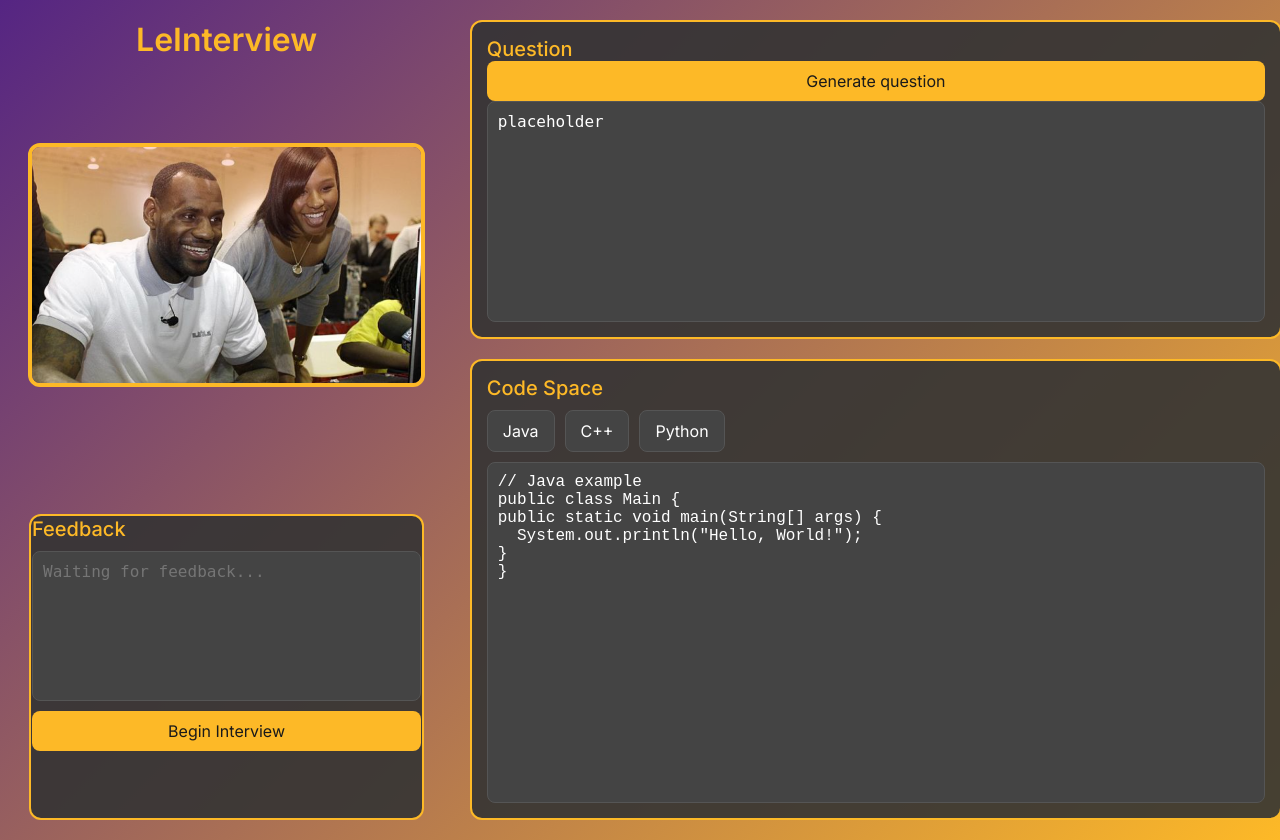
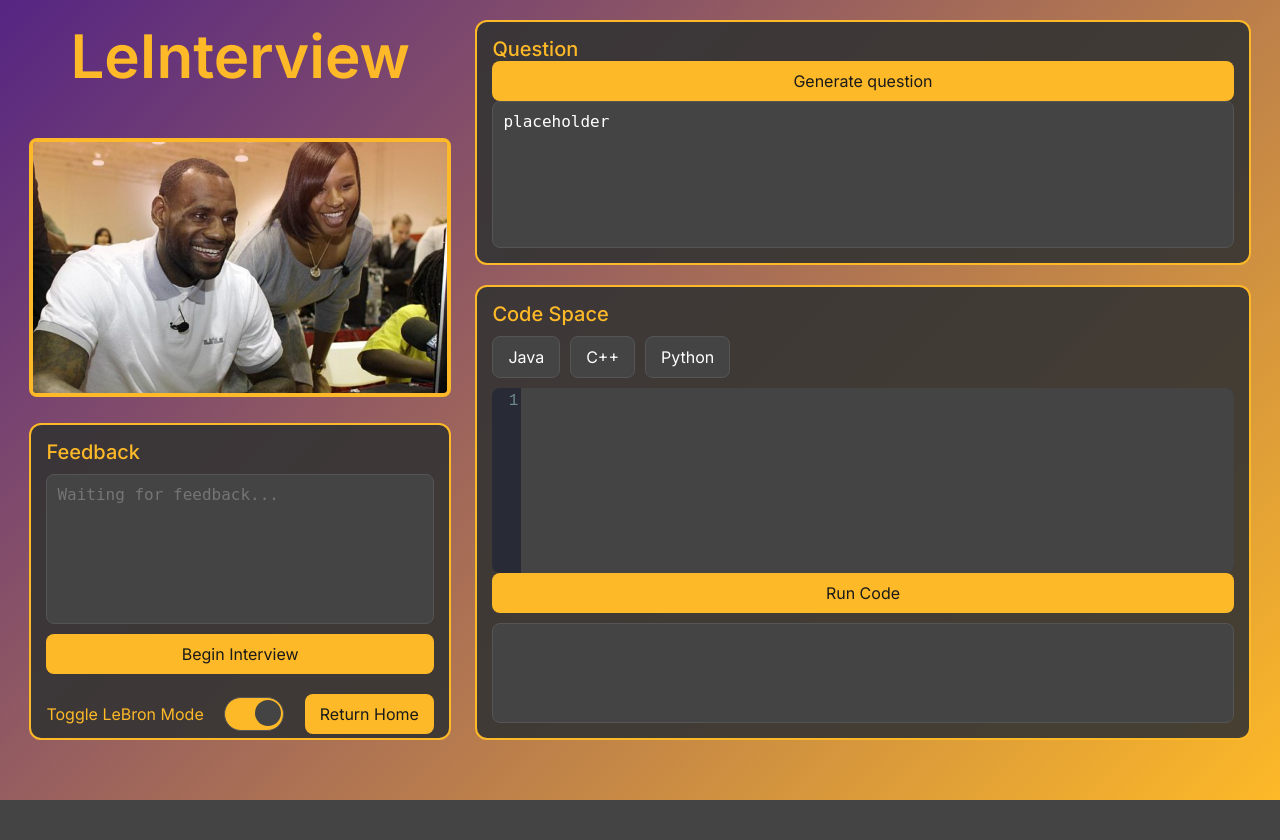
Before and after one commit to rob-9/LeInterview, a Flask app: page / in a window 1280 px wide. After the commit the page ends 800 px from the top, so only its background shows below. Run offline with Flask 3, Linux system fonts and the light colour scheme; some libraries are stand-ins or nearby versions.

Commit message:
updated main html if

```diff
--- a/interview_if/templates/interview.html
+++ b/interview_if/templates/interview.html
@@ -5,9 +5,12 @@
   <meta name="viewport" content="width=device-width, initial-scale=1.0">
   <title>Interview Page</title>
   <link rel="stylesheet" href="/scripts/prism.css">
-  <link rel="stylesheet" href="interview-style.css">
   <link href="https://fonts.googleapis.com/css2?family=Inter:wght@400;500;600&display=swap" rel="stylesheet">
+  <!-- Add CodeMirror CSS -->
+  <link rel="stylesheet" href="https://cdnjs.cloudflare.com/ajax/libs/codemirror/5.63.0/codemirror.min.css">
+  <link rel="stylesheet" href="https://cdnjs.cloudflare.com/ajax/libs/codemirror/5.63.0/theme/dracula.min.css">
   <style>
+    /* Your existing CSS styles */
     @import url('https://fonts.googleapis.com/css2?family=Inter:wght@400;500;600&display=swap');
 
     /* General Styles */
@@ -16,78 +19,74 @@ body {
       padding: 0;
       display: flex;
       justify-content: center;
-  align-items: flex-start; /* Align container to the top */
-  min-height: 100vh; /* Ensure body takes full height */
-  font-family: 'Inter', sans-serif; /* Modern font */
-  color: #fff; /* White text for readability */
-  background: linear-gradient(135deg, #552583, #FDB927); /* Lakers gold and purple gradient */
+      align-items: flex-start;
+      min-height: 100vh;
+      font-family: 'Inter', sans-serif;
+      color: #fff;
+      background: linear-gradient(135deg, #552583, #FDB927);
+      overflow: hidden; /* Prevent scrolling */
     }
 
     .container {
       display: flex;
       justify-content: space-between;
       align-items: flex-start;
-  width: 95%; /* Reduced width to leave a gap */
-  height: 100vh; /* Full viewport height */
+      width: 95%;
+      height: 95vh; /* Slightly less than 100vh to avoid overflow */
       padding: 20px;
-  margin: 0 auto; /*   Center the container horizontally */
+      margin: 0 auto;
+      box-sizing: border-box; /* Include padding in height calculation */
     }
 
     /* Left Section: LeBron Image and Feedback Box */
-/* Left Section: Title and LeBron Image */
     .left-section {
-  width: 32%; /* Adjusted width */
-  margin-right: 20px; /* Added margin to create space */
+      width: 32%;
+      margin-right: 20px;
       display: flex;
       flex-direction: column;
-  height: 100%; /* Take full height of the container */
-  justify-content: flex-start; /* Align content to the top */
-  align-items: center; /* Center items horizontally */
+      height: 100%;
+      justify-content: space-between; /* Distribute space evenly */
+      align-items: center;
     }
 
-/* Title "LeInterview" */
     .left-section h1 {
       margin: 0;
-  font-size: 32px; /* Large font size for the title */
-  color: #FDB927; /* Lakers gold text */
-  font-family: 'Inter', sans-serif; /* Modern font */
-  font-weight: 600; /* Bold font weight */
-  text-align: center; /* Center the text */
-  margin-bottom: 20px; /* Space below the title */
+      font-size: 60px;
+      color: #FDB927;
+      font-family: 'Inter', sans-serif;
+      font-weight: 600;
+      text-align: center;
+      margin-bottom: 20px;
     }
 
-/* LeBron Image */
     #lebron-picture {
-  width: 100%;
-  max-width: 400px;
-  border-radius: 12px;
-  border: 4px solid #FDB927; /* Lakers gold border */
+      width: 110%;
+      max-width: 1000px;
+      border-radius: 8px;
+      border: 4px solid #FDB927;
       transition: transform 0.3s ease, box-shadow 0.3s ease;
-  margin-top: auto; /* Push image to the middle */
-  margin-bottom: auto; /* Push image to the middle */
     }
 
     #lebron-picture:hover {
-  transform: scale(1.05); /* Slight zoom on hover */
-  box-shadow: 0 8px 16px rgba(253, 185, 39, 0.5); /* Gold shadow on hover */
+      transform: scale(1.05);
+      box-shadow: 0 8px 16px rgba(253, 185, 39, 0.5);
     }
 
-/* Feedback Box */
     .feedback-box {
-  width: 100%;
-  height: 300px;
-  background-color: rgba(51, 51, 51, 0.9); /* Semi-transparent dark gray background */
-  border: 2px solid #FDB927; /* Lakers gold border */
+      width: 112%;
+      height: 44%; /* Adjust height to fit within the left section */
+      background-color: rgba(51, 51, 51, 0.9);
+      border: 2px solid #FDB927;
       border-radius: 12px;
-  padding: 1px;
+      padding: 15px;
       display: flex;
       flex-direction: column;
       transition: box-shadow 0.3s ease;
-  margin-top: auto; /* Push feedback box to the bottom */
+      box-sizing: border-box; /* Include padding in height calculation */
     }
 
     .feedback-box:hover {
-  box-shadow: 0 8px 16px rgba(253, 185, 39, 0.5); /* Gold shadow on hover */
+      box-shadow: 0 8px 16px rgba(253, 185, 39, 0.5);
     }
 
     .text-section {
@@ -99,110 +98,183 @@ body {
 
     .text-section h3 {
       margin: 0;
-  font-size: 20px; /* Increased font size */
-  color: #FDB927; /* Lakers gold text for headings */
-  font-family: 'Inter', sans-serif; /* Modern font */
-  font-weight: 500; /* Slightly bolder */
+      font-size: 20px;
+      color: #FDB927;
+      font-family: 'Inter', sans-serif;
+      font-weight: 500;
     }
 
     #feedback-text {
       width: 100%;
       height: 150px;
       padding: 10px;
-  font-size: 16px; /* Increased font size */
-  border: 1px solid #555; /* Darker border */
+      font-size: 16px;
+      border: 1px solid #555;
       border-radius: 8px;
       resize: none;
       box-sizing: border-box;
-  background-color: #444; /* Dark background for textarea */
-  color: #fff; /* White text */
+      background-color: #444;
+      color: #fff;
     }
 
     .feedback-button {
       padding: 10px 15px;
-  background-color: #FDB927; /* Lakers gold button */
-  color: #1a1a1a; /* Dark text */
+      background-color: #FDB927;
+      color: #1a1a1a;
       border: none;
       border-radius: 8px;
-  font-size: 16px; /* Increased font size */
+      font-size: 16px;
       cursor: pointer;
       transition: background-color 0.3s ease, transform 0.3s ease;
-  font-family: 'Inter', sans-serif; /* Modern font */
+      font-family: 'Inter', sans-serif;
     }
 
     .feedback-button:hover {
-  background-color: #e6b800; /* Darker gold on hover */
-  transform: translateY(-2px); /* Slight lift on hover */
+      background-color: #e6b800;
+      transform: translateY(-2px);
     }
 
-/* Right Section: Split into Question and Code Editor */
+    /* Add this to your existing CSS */
+    .button-group {
+      display: flex;
+      gap: 10px;
+      margin-top: 10px;
+      align-items: center;
+    }
+
+    .toggle-label {
+      font-size: 16px;
+      color: #FDB927;
+      margin-right: 10px;
+    }
+
+    .toggle-switch {
+      position: relative;
+      display: inline-block;
+      width: 60px;
+      height: 34px;
+    }
+
+    .toggle-switch input {
+      opacity: 0;
+      width: 0;
+      height: 0;
+    }
+
+    .slider {
+      position: absolute;
+      cursor: pointer;
+      top: 0;
+      left: 0;
+      right: 0;
+      bottom: 0;
+      background-color: #444;
+      border: 1px solid #555;
+      transition: 0.4s;
+      border-radius: 34px;
+    }
+
+    .slider:before {
+      position: absolute;
+      content: "";
+      height: 26px;
+      width: 26px;
+      left: 4px;
+      bottom: 4px;
+      background-color: #FDB927;
+      transition: 0.4s;
+      border-radius: 50%;
+    }
+
+    input:checked + .slider {
+      background-color: #FDB927;
+    }
+
+    input:checked + .slider:before {
+      background-color: #444;
+      transform: translateX(26px);
+    }
+
+    .return-home-button {
+      background-color: #FDB927;
+      color: #1a1a1a;
+      margin-left: auto; /* Push the button to the right */
+    }
+
+    .return-home-button:hover {
+      background-color: #e6b800;
+    }
+
+    /* Right Section: Question Box and Code Editor */
     .right-section {
-  width: 64%; /* Adjusted width */
+      width: 64%;
       height: 100%;
       display: flex;
       flex-direction: column;
-  gap: 20px; /* Space between question box and code editor */
+      gap: 20px;
     }
 
     .question-box {
-  width: 100%;
-  height: 40%; /* Adjust height as needed */
-  background-color: rgba(51, 51, 51, 0.9); /* Semi-transparent dark gray background */
-  border: 2px solid #FDB927; /* Lakers gold border */
+      width: 103%;
+      height: 40%; /* Adjust height to fit within the right section */
+      background-color: rgba(51, 51, 51, 0.9);
+      border: 2px solid #FDB927;
       border-radius: 12px;
       padding: 15px;
       display: flex;
       flex-direction: column;
       transition: box-shadow 0.3s ease;
+      box-sizing: border-box; /* Include padding in height calculation */
     }
 
     .question-box:hover {
-  box-shadow: 0 8px 16px rgba(253, 185, 39, 0.5); /* Gold shadow on hover */
+      box-shadow: 0 8px 16px rgba(253, 185, 39, 0.5);
     }
 
     .question-box h3 {
       margin: 0;
-  font-size: 20px; /* Increased font size */
-  color: #FDB927; /* Lakers gold text for headings */
-  font-family: 'Inter', sans-serif; /* Modern font */
-  font-weight: 500; /* Slightly bolder */
+      font-size: 20px;
+      color: #FDB927;
+      font-family: 'Inter', sans-serif;
+      font-weight: 500;
     }
 
     #question-text {
       width: 100%;
       height: 100%;
       padding: 10px;
-  font-size: 16px; /* Increased font size */
-  border: 1px solid #555; /* Darker border */
+      font-size: 16px;
+      border: 1px solid #555;
       border-radius: 8px;
       resize: none;
       box-sizing: border-box;
-  background-color: #444; /* Dark background for textarea */
-  color: #fff; /* White text */
+      background-color: #444;
+      color: #fff;
     }
 
     .code-block {
-  width: 100%;
-  height: 60%; /* Adjust height as needed */
-  background-color: rgba(51, 51, 51, 0.9); /* Semi-transparent dark gray background */
-  border: 2px solid #FDB927; /* Lakers gold border */
+      width: 103%;
+      height: 75%; /* Adjust height to fit within the right section */
+      background-color: rgba(51, 51, 51, 0.9);
+      border: 2px solid #FDB927;
       border-radius: 12px;
       padding: 15px;
       display: flex;
       flex-direction: column;
       transition: box-shadow 0.3s ease;
+      box-sizing: border-box; /* Include padding in height calculation */
     }
 
     .code-block:hover {
-  box-shadow: 0 8px 16px rgba(253, 185, 39, 0.5); /* Gold shadow on hover */
+      box-shadow: 0 8px 16px rgba(253, 185, 39, 0.5);
     }
 
     .code-block h3 {
       margin: 0;
-  font-size: 20px; /* Increased font size */
-  color: #FDB927; /* Lakers gold text for headings */
-  font-family: 'Inter', sans-serif; /* Modern font */
-  font-weight: 500; /* Slightly bolder */
+      font-size: 20px;
+      color: #FDB927;
+      font-family: 'Inter', sans-serif;
+      font-weight: 500;
     }
 
     .language-selector {
@@ -213,19 +285,19 @@ body {
 
     .language-selector button {
       padding: 10px 15px;
-  background-color: #444; /* Dark gray buttons */
-  border: 1px solid #555; /* Darker border */
+      background-color: #444;
+      border: 1px solid #555;
       border-radius: 8px;
-  font-size: 16px; /* Increased font size */
-  color: #fff; /* White text */
+      font-size: 16px;
+      color: #fff;
       cursor: pointer;
       transition: background-color 0.3s ease, transform 0.3s ease;
-  font-family: 'Inter', sans-serif; /* Modern font */
+      font-family: 'Inter', sans-serif;
     }
 
     .language-selector button:hover {
-  background-color: #555; /* Lighter gray on hover */
-  transform: translateY(-2px); /* Slight lift on hover */
+      background-color: #555;
+      transform: translateY(-2px);
     }
 
     .code-container {
@@ -235,47 +307,66 @@ body {
       align-items: center;
     }
 
-#codeBlock {
+    #output {
+      width: 100%;
+      height: 100px;
+      padding: 10px;
+      font-family: "Courier New", monospace;
+      font-size: 16px;
+      border: 1px solid #555;
+      border-radius: 8px;
+      background-color: #444;
+      color: #fff;
+      overflow-y: auto;
+      box-sizing: border-box;
+      margin-top: 10px;
+    }
+
+    /* CodeMirror Styling */
+    .CodeMirror {
       width: 100%;
       height: 100%;
-  padding: 10px;
+      border-radius: 8px;
       font-family: "Courier New", monospace;
-  font-size: 16px; /* Increased font size */
-  border: 1px solid #555; /* Darker border */
-  border-radius: 8px;
-  background-color: #444; /* Dark background for textarea */
-  color: #fff; /* White text */
-  resize: none;
-  box-sizing: border-box;
+      font-size: 16px;
+      background-color: #444;
+      color: #fff;
+      box-sizing: border-box; /* Include padding in height calculation */
+    }
+
+    .CodeMirror-gutters {
+      background-color: #444;
+      border-right: 1px solid #555;
+    }
+
+    .CodeMirror-linenumber {
+      color: #888;
+    }
+
+    .CodeMirror-scroll {
+      background-color: #444;
     }
   </style>
 </head>
 <body>
-  <script src="script.js"></script>
-  <script>
-  // Get all language buttons
-  const languageButtons = document.querySelectorAll('.language-selector button');
-
-  // Add click event listeners to each button
-  languageButtons.forEach(button => {
-    button.addEventListener('click', () => {
-      // Remove the 'selected' class from all buttons
-      languageButtons.forEach(btn => btn.classList.remove('selected'));
-      // Add the 'selected' class to the clicked button
-      button.classList.add('selected');
-    });
-  });
-</script>
   <div class="container">
     <!-- Left Section: LeBron Image and Feedback Box -->
     <div class="left-section">
-      <h1>LeInterview</h1> <!-- Title added here -->
+      <h1>LeInterview</h1>
       <img id="lebron-picture" src="Welcome.png" alt="LeBron James">
       <div class="feedback-box">
         <div class="text-section">
-          <h3 >Feedback</h3>
+          <h3>Feedback</h3>
           <textarea id="feedback-text" placeholder="Waiting for feedback..."></textarea>
-          <button class="feedback-button" onclick="startFeedbackUpdates()">Begin Interview</button>
+          <button class="feedback-button">Begin Interview</button>
+          <div class="button-group">
+            <span class="toggle-label">Toggle LeBron Mode</span>
+            <label class="toggle-switch">
+              <input type="checkbox" id="lebron-toggle" checked>
+              <span class="slider"></span>
+            </label>
+            <button class="feedback-button return-home-button">Return Home</button>
+          </div>
         </div>
       </div>
     </div>
@@ -284,103 +375,102 @@ body {
       <!-- Question Box -->
       <div class="question-box">
         <h3>Question</h3>
-        <button class="feedback-button" onclick="fetch_random_quest()">Generate question</button>
-        <textarea placeholder="Enter the question or description here." id="question-text" >placeholder</textarea>
+        <button class="feedback-button question-button">Generate question</button>
+        <textarea placeholder="Enter the question or description here." id="question-text">placeholder</textarea>
       </div>
-
       <!-- Code Editor -->
       <div class="code-block">
         <h3>Code Space</h3>
         <div class="language-selector">
-          <button onclick="changeLanguage('java')">Java</button>
-          <button onclick="changeLanguage('cpp')">C++</button>
-          <button onclick="changeLanguage('python')">Python</button>
+          <button class="java-button">Java</button>
+          <button class="c++button">C++</button>
+          <button class="python-button">Python</button>
         </div>
         <div class="code-container">
-          <textarea id="codeBlock"></textarea>
+          <!-- CodeMirror Editor -->
+          <textarea id="codeEditor"></textarea>
         </div>
+        <button id="run-code" class="feedback-button">Run Code</button>
+        <div id="output"></div>
       </div>
     </div>
   </div>
 
-  <script src="/scripts/prism.js"></script>
-  <script src="/scripts/script.justify-content"></script>
+  <!-- Add CodeMirror and its dependencies -->
+  <script src="https://cdnjs.cloudflare.com/ajax/libs/codemirror/5.63.0/codemirror.min.js"></script>
+  <script src="https://cdnjs.cloudflare.com/ajax/libs/codemirror/5.63.0/mode/python/python.min.js"></script>
+  <script src="https://cdnjs.cloudflare.com/ajax/libs/codemirror/5.63.0/mode/clike/clike.min.js"></script>
+  <script>
+    // Initialize CodeMirror
+    const codeEditor = CodeMirror.fromTextArea(document.getElementById('codeEditor'), {
+      lineNumbers: true,
+      theme: 'dracula',
+      mode: 'python', // Default mode
+      value: "// Write your code here\n",
+    });
 
-  <script>
-    let text;
+    // Language selector functionality
+    const languageButtons = document.querySelectorAll('.language-selector button');
+    languageButtons.forEach(button => {
+      button.addEventListener('click', () => {
+        languageButtons.forEach(btn => btn.classList.remove('selected'));
+        button.classList.add('selected');
+        // Change CodeMirror mode based on selected language
+        if (button.classList.contains('java-button')) {
+          codeEditor.setOption('mode', 'text/x-java');
+        } else if (button.classList.contains('c++button')) {
+          codeEditor.setOption('mode', 'text/x-c++src');
+        } else if (button.classList.contains('python-button')) {
+          codeEditor.setOption('mode', 'python');
+        }
+      });
+    });
 
-  let updateInterval;
-  async function fetchFeedback() {
-    try {
-      //____________________ ERROR BELOW___________________________
-      const response = await fetch('/get-feedback');
+    // Run code functionality
+    document.getElementById('run-code').addEventListener('click', () => {
+      const code = codeEditor.getValue();
+      const outputDiv = document.getElementById('output');
+      outputDiv.textContent = 'Running...';
 
-      //____________________ ERROR BELOW___________________________
-      const data = await response.json();
+      // Send the code to the Flask backend
+      fetch('http://127.0.0.1:5000/execute', {
+        method: 'POST',
+        headers: {
+          'Content-Type': 'application/json',
+        },
+        body: JSON.stringify({ code: code }),
+      })
+        .then(response => response.json())
+        .then(data => {
+          if (data.output) {
+            outputDiv.textContent = data.output;
+          } else {
+            outputDiv.textContent = 'Error: No output received';
+          }
+        })
+        .catch(error => {
+          outputDiv.textContent = `Error: ${error.message}`;
+        });
+    });
 
-      document.getElementById('feedback-text').value = data.feedback || "No feedback yet.";
-      text = data.feedback
+    // Toggle LeBron image visibility
+    const lebronToggle = document.getElementById('lebron-toggle');
+    const lebronPicture = document.getElementById('lebron-picture');
 
+    lebronToggle.addEventListener('change', () => {
+      if (lebronToggle.checked) {
+        lebronPicture.style.display = 'none'; // Hide LeBron when toggle is "off"
+      } else {
+        lebronPicture.style.display = 'block'; // Show LeBron when toggle is "on"
       }
+    });
 
-    catch (error) {
-      console.error('Error fetching feedback:', error);
-    }
-  }
-
-  function startFeedbackUpdates() {
-    if (updateInterval) {
-      clearInterval(updateInterval); // Stop previous interval if any
-    }
-    fetchFeedback(); // Fetch feedback immediately
-    updateInterval = setInterval(fetchFeedback, 5000); // Fetch feedback every 5 seconds
-  }
-
-  async function fetch_random_quest() {
-    try {
-      const response = await fetch('/random-quest');
-      const data = await response.json();
-
-
-      document.getElementById('question-text').value = data.return_question || "No question yet.";
-    } catch (error) {
-      console.error('Error fetching question:', error);
-    }
-  }
-
-  function changeLanguage(language) {
-    const codeBlock = document.getElementById('codeBlock');
-    switch (language) {
-      case 'java':
-        codeBlock.value = `// Java example
-public class Main {
-public static void main(String[] args) {
-  System.out.println("Hello, World!");
-}
-}`;
-        break;
-      case 'cpp':
-        codeBlock.value = `// C++ example
-#include <iostream>
-using namespace std;
-
-int main() {
-cout << "Hello, World!" << endl;
-return 0;
-}`;
-        break;
-      case 'python':
-        codeBlock.value = `# Python example
-print("Hello, World!")`;
-        break;
-      default:
-        codeBlock.value = "// Select a language to see example code.";
-    }
-  }
-
-  // Initialize with a default language
-  changeLanguage('java');
+    // Return Home button functionality
+    const returnHomeButton = document.querySelector('.return-home-button');
+    returnHomeButton.addEventListener('click', () => {
+      window.location.href = '/'; // Replace with your home page URL
+    });
   </script>
-
+  <script src = "script.js"> </script>
 </body>
 </html>
```
Lines whose indentation alone changed are shown as unchanged.
